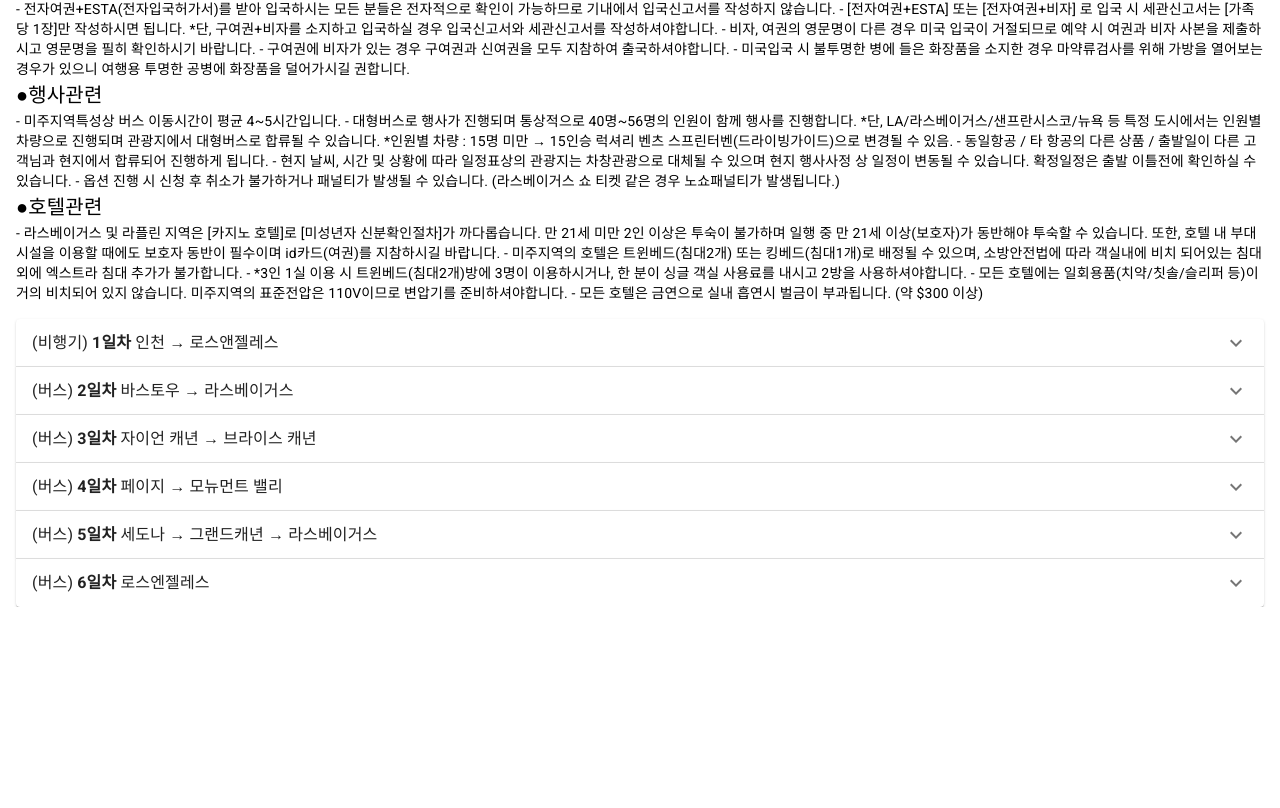
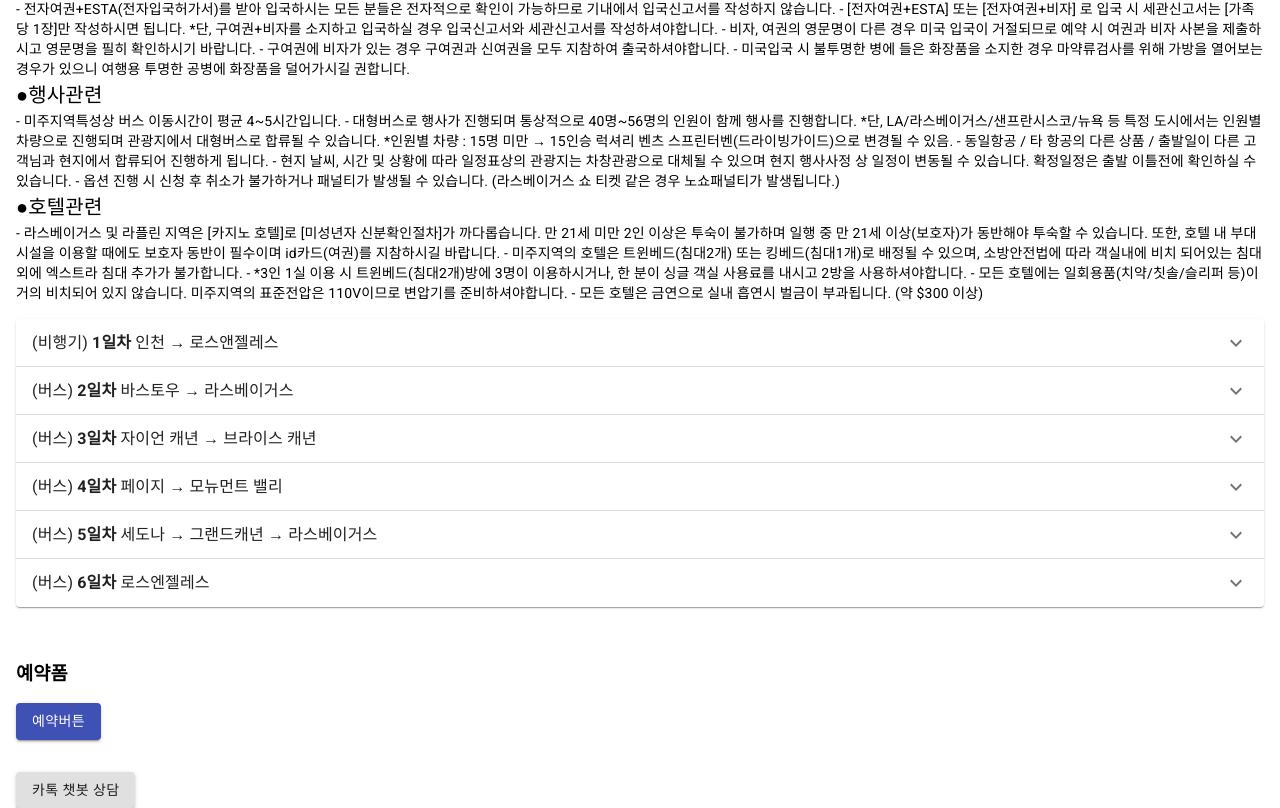
Before and after one commit to YOUNGBLOOD-s/NEARBYAD-FRONTEND, a React (Create React App) app: page /detail/1 in a window 1280 px wide. Shown: the part 1125-1933 px from the top of the page. Before the commit the page ends 1732 px from the top, so only its background shows below. Built offline with nearby package versions, Linux system fonts and the light colour scheme.

Commit message:
디테일 페이지 렌더링에 컴포넌트 추가

```diff
--- a/src/page/DetailPage.js
+++ b/src/page/DetailPage.js
@@ -2,6 +2,8 @@ import React, { useState, useEffect } from 'react';
 import BasicInformation from '../components/Detail/BasicInformation';
 import TravelRoute from '../components/Detail/TravelRoute';
 import CautionText from '../components/Detail/CautionText';
+import ReservationForm from '../components/Detail/ReservationForm';
+import KakaoChat from '../components/Detail/KakaoChat';
 
 const fakeCountries = [
   {
@@ -184,6 +186,8 @@ const DetailPage = ({ match }) => {
           <BasicInformation country={country} />
           <CautionText category={country.category} />
           <TravelRoute routes={country.routes} />
+          <ReservationForm />
+          <KakaoChat />
         </div>
       ) : (
         <div>loading..</div>
```
